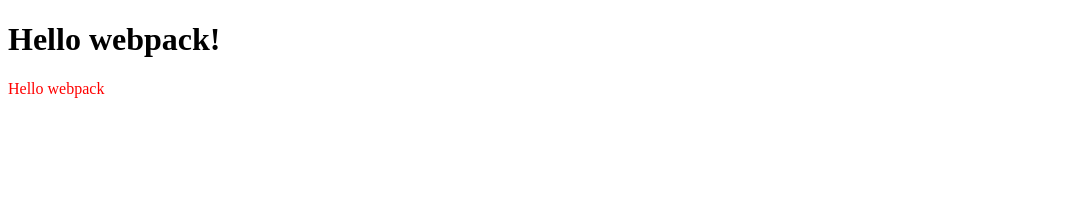
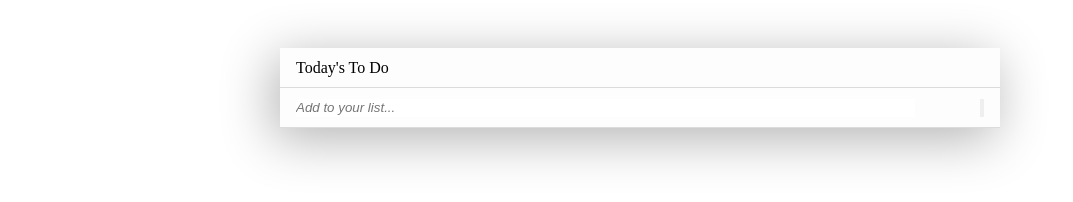
Before and after one commit to Luiscarlosvd/To-do-list, a website built with webpack: page src/index.html in a window 1280 px wide. Shown: the whole page, without its empty margins (0-1073 px from the left). Built offline with nearby package versions, Linux system fonts and the light colour scheme.

Commit message:
Create list container with an input for create task

```diff
--- a/src/index.html
+++ b/src/index.html
@@ -3,9 +3,19 @@
 <head>
     <meta charset="UTF-8">
     <meta name="viewport" content="width=device-width, initial-scale=1.0">
-    <title>Wbpack Exercise</title>
+    <title>To Do List</title>
 </head>
 <body>
-    <h1>Hello webpack!</h1>
+    <div class="to-do-list-container">
+        <div class="row-list">
+            <p>Today's To Do</p>
+        </div>
+        <div class="row-list">
+            <form id="add-task" class="form">
+                <input type="text" id="title" name="title" placeholder="Add to your list..." required> <br>
+                <button type="submit" class="button-add"></button>
+            </form>
+        </div>
+    </div>
 </body>
 </html>
--- a/src/index.js
+++ b/src/index.js
@@ -1,14 +1,2 @@
 import _ from 'lodash';
 import './style.css';
-
-function component() {
-  const element = document.createElement('div');
-
-  // Lodash, now imported by this script
-  element.innerHTML = _.join(['Hello', 'webpack'], ' ');
-  element.classList.add('hello');
-
-  return element;
-}
-
-document.body.appendChild(component());
--- a/src/style.css
+++ b/src/style.css
@@ -1,3 +1,59 @@
-.hello {
-  color: red;
+*,
+*::before,
+*::after {
+  box-sizing: border-box;
+  margin: 0;
+  padding: 0;
 }
+
+body {
+  display: flex;
+  justify-content: center;
+}
+
+.to-do-list-container {
+  width: 80%;
+  margin-top: 3em;
+  background-color: #fdfdfd;
+  box-shadow: -6px 10px 52px 1px rgba(179,179,179,1);
+}
+
+.row-list {
+  display: flex;
+  justify-content: space-between;
+  align-items: center;
+  padding: 1em;
+  border-bottom: 1px solid #dbdbdb;
+  height: 2.5em;
+}
+
+.form {
+  display: flex;
+  justify-content: space-between;
+  width: 100%;
+}
+
+.form input {
+  border: none;
+  font-style: italic;
+  width: 90%;
+}
+
+.form input:focus {
+  outline: none;
+}
+
+.list-task {
+  justify-content: left;
+  gap: 0.7em;
+}
+
+.task-content:focus {
+  outline: none;
+}
+
+@media (min-width: 768px) {
+  .to-do-list-container {
+    max-width: 45em;
+  }
+}
--- a/webpack.config.js
+++ b/webpack.config.js
@@ -23,6 +23,10 @@ module.exports = {
         test: /\.css$/i,
         use: ['style-loader', 'css-loader'],
       },
+      {
+        test: /\.(png|svg|jpg|jpeg|gif)$/i,
+        type: 'asset/resource',
+      },
     ],
   },
 };
```
Also changed, not shown: dist/index.html, dist/main.js, dist/main.js.LICENSE.txt (deleted), src/img/icons8-menú-2-48.png (added).
